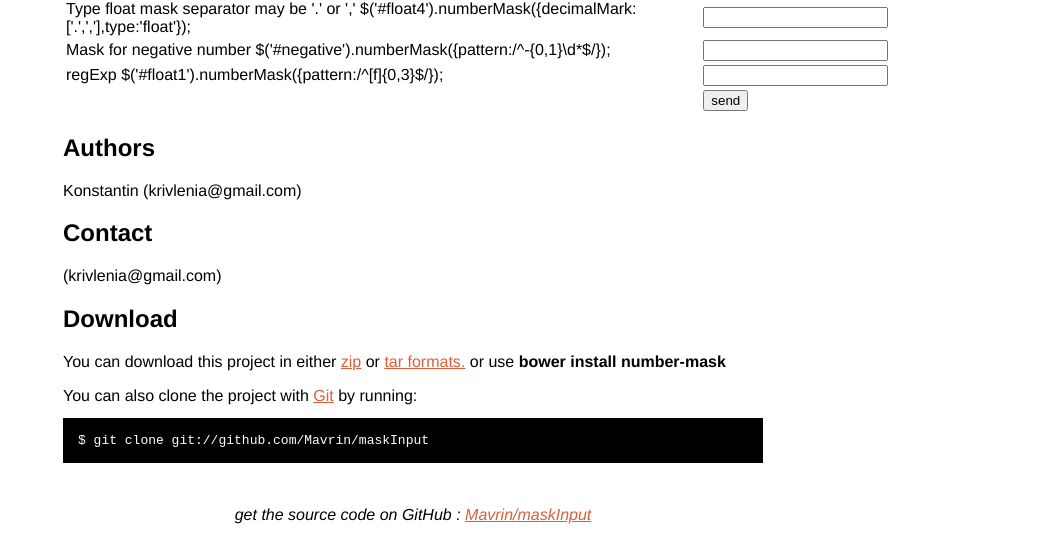
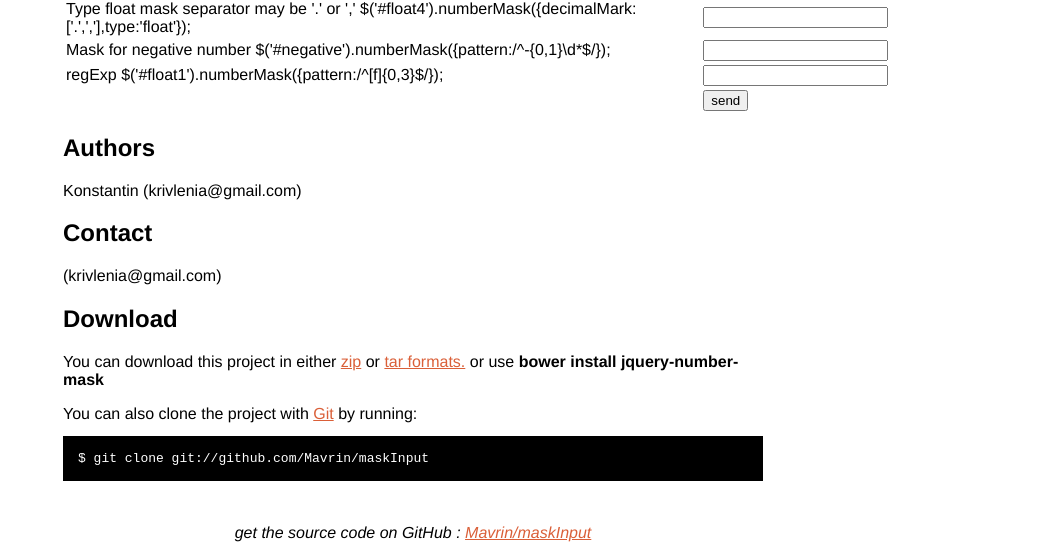
Before and after one commit to Mavrin/maskInput, a website: page index.html in a window 1280 px wide. Shown: the part 341-891 px from the top of the page, without its empty margins (227-1280 px from the left). Drawn offline with Linux system fonts and the light colour scheme.

Commit message:
update readme

```diff
--- a/index.html
+++ b/index.html
@@ -174,7 +174,7 @@
     <p>
         You can download this project in either
         <a href="https://github.com/Mavrin/maskInput/zipball/master">zip</a> or
-        <a href="https://github.com/Mavrin/maskInput/tarball/master">tar formats.</a> or use <b>bower install number-mask</b>
+        <a href="https://github.com/Mavrin/maskInput/tarball/master">tar formats.</a> or use <b>bower install jquery-number-mask</b>
     </p>
 
     <div>You can also clone the project with <a href="http://git-scm.com">Git</a>
```
Also changed, not shown: README.md.
